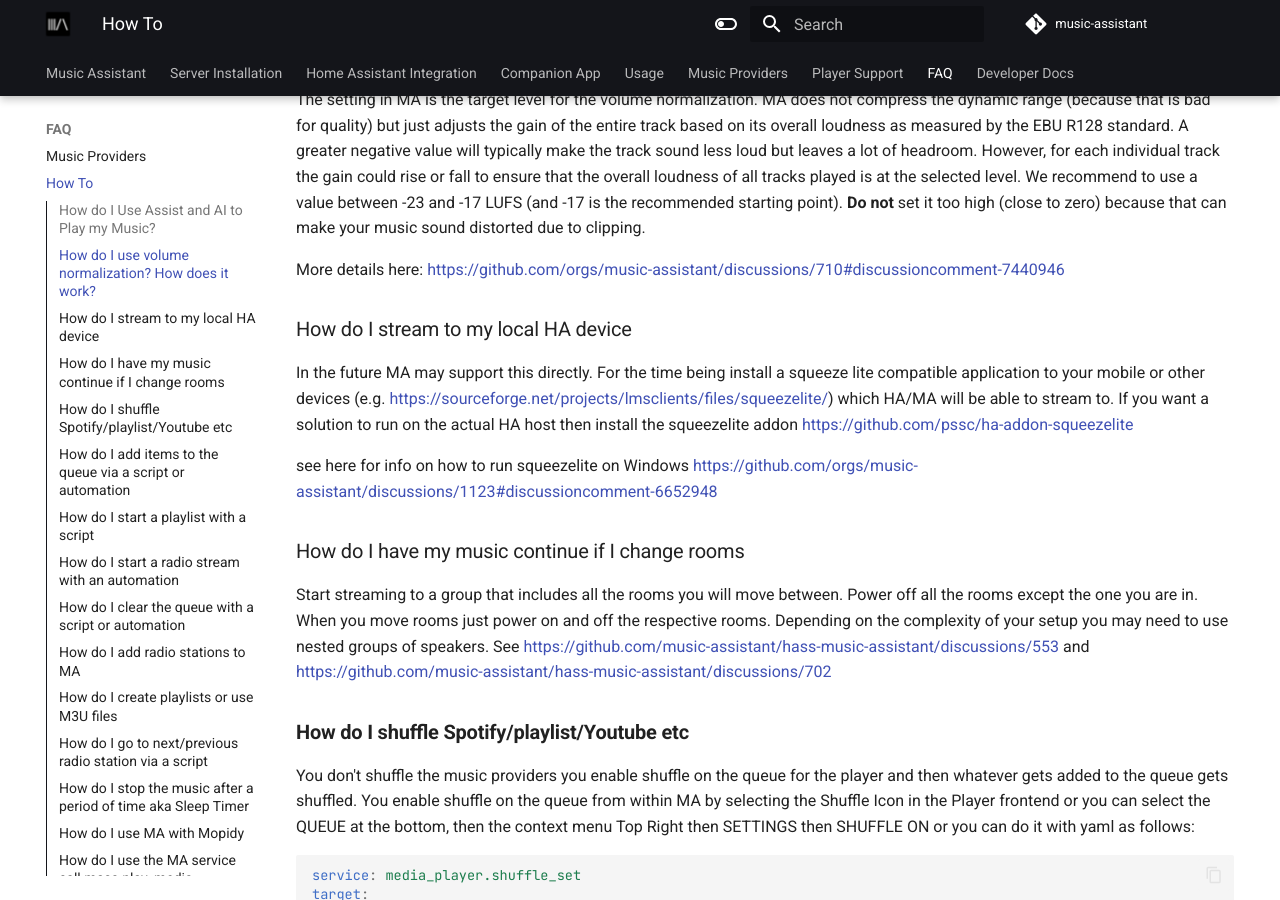
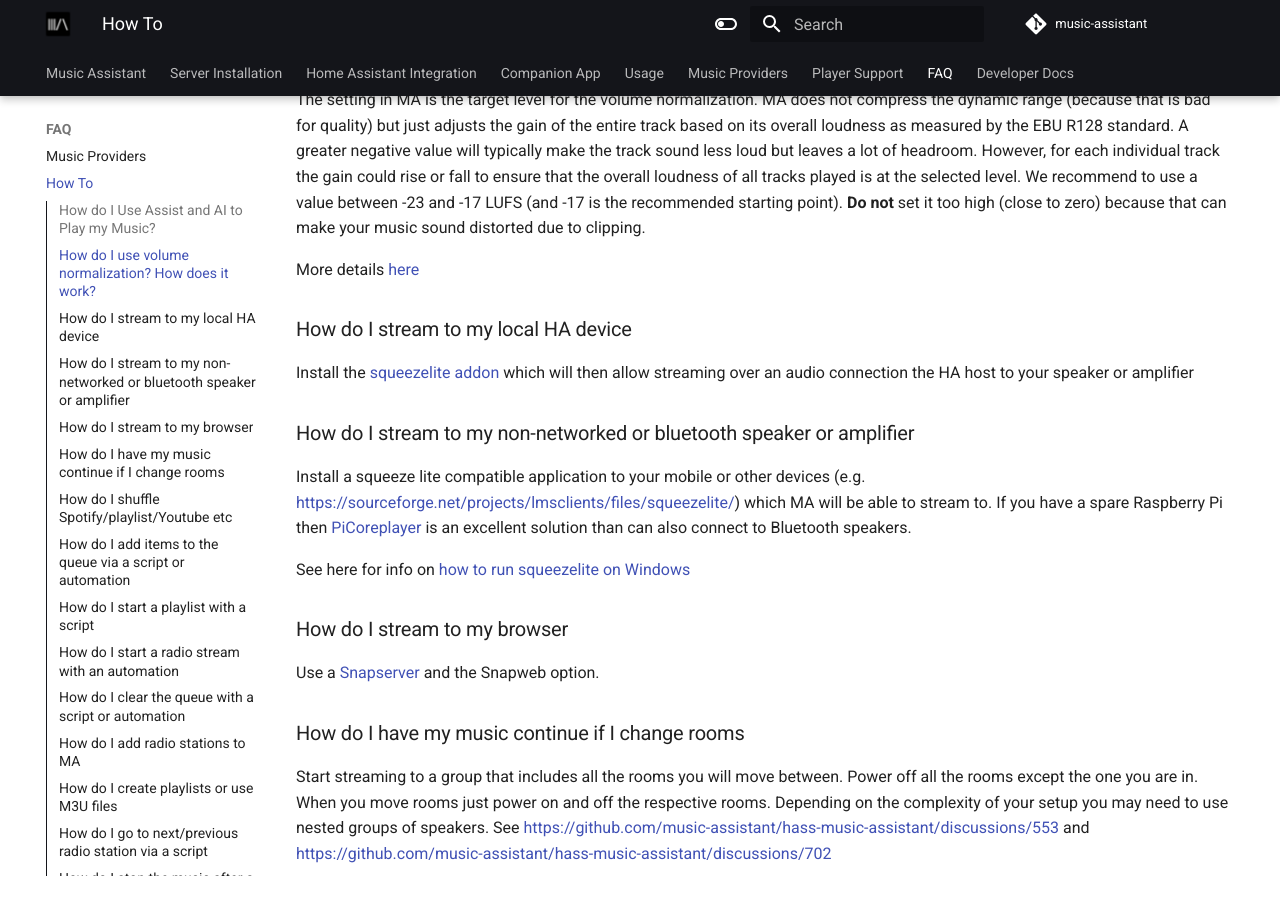
Before and after one commit to pwbriggs/music-assistant.github.io, an MkDocs documentation site: the page built from docs/faq/how-to.md, in a window 1280 px wide and 900 px high, scrolled down 290 px. Built offline with MkDocs 1.6.1 and Material for MkDocs 9.7.7, drawn with Linux system fonts in a browser that asks for light colours.

Commit message:
Enhanced streaming option information

```diff
--- a/docs/faq/how-to.md
+++ b/docs/faq/how-to.md
@@ -6,13 +6,21 @@
 
 The setting in MA is the target level for the volume normalization. MA does not compress the dynamic range (because that is bad for quality) but just adjusts the gain of the entire track based on its overall loudness as measured by the EBU R128 standard. A greater negative value will typically make the track sound less loud but leaves a lot of headroom. However, for each individual track the gain could rise or fall to ensure that the overall loudness of all tracks played is at the selected level. We recommend to use a value between -23 and -17 LUFS (and -17 is the recommended starting point). **Do not** set it too high (close to zero) because that can make your music sound distorted due to clipping.
 
-More details here: https://github.com/orgs/music-assistant/discussions/710#discussioncomment-7440946
+More details [here](https://github.com/orgs/music-assistant/discussions/710#discussioncomment-7440946)
 
 ### How do I stream to my local HA device
 
-In the future MA may support this directly. For the time being install a squeeze lite compatible application to your mobile or other devices  (e.g. https://sourceforge.net/projects/lmsclients/files/squeezelite/) which HA/MA will be able to stream to. If you want a solution to run on the actual HA host then install the squeezelite addon https://github.com/pssc/ha-addon-squeezelite
+Install the [squeezelite addon](https://github.com/pssc/ha-addon-squeezelite) which will then allow streaming over an audio connection the HA host to your speaker or amplifier
 
-see here for info on how to run squeezelite on Windows https://github.com/orgs/music-assistant/discussions/1123#discussioncomment-6652948
+### How do I stream to my non-networked or bluetooth speaker or amplifier
+
+Install a squeeze lite compatible application to your mobile or other devices  (e.g. https://sourceforge.net/projects/lmsclients/files/squeezelite/) which MA will be able to stream to. If you have a spare Raspberry Pi then [PiCoreplayer](https://www.picoreplayer.org) is an excellent solution than can also connect to Bluetooth speakers.
+
+See here for info on [how to run squeezelite on Windows](https://github.com/orgs/music-assistant/discussions/1123#discussioncomment-6652948)
+
+### How do I stream to my browser
+
+Use a [Snapserver](../player-support/snapcast.md) and the Snapweb option.
 
 ### How do I have my music continue if I change rooms
 
```
